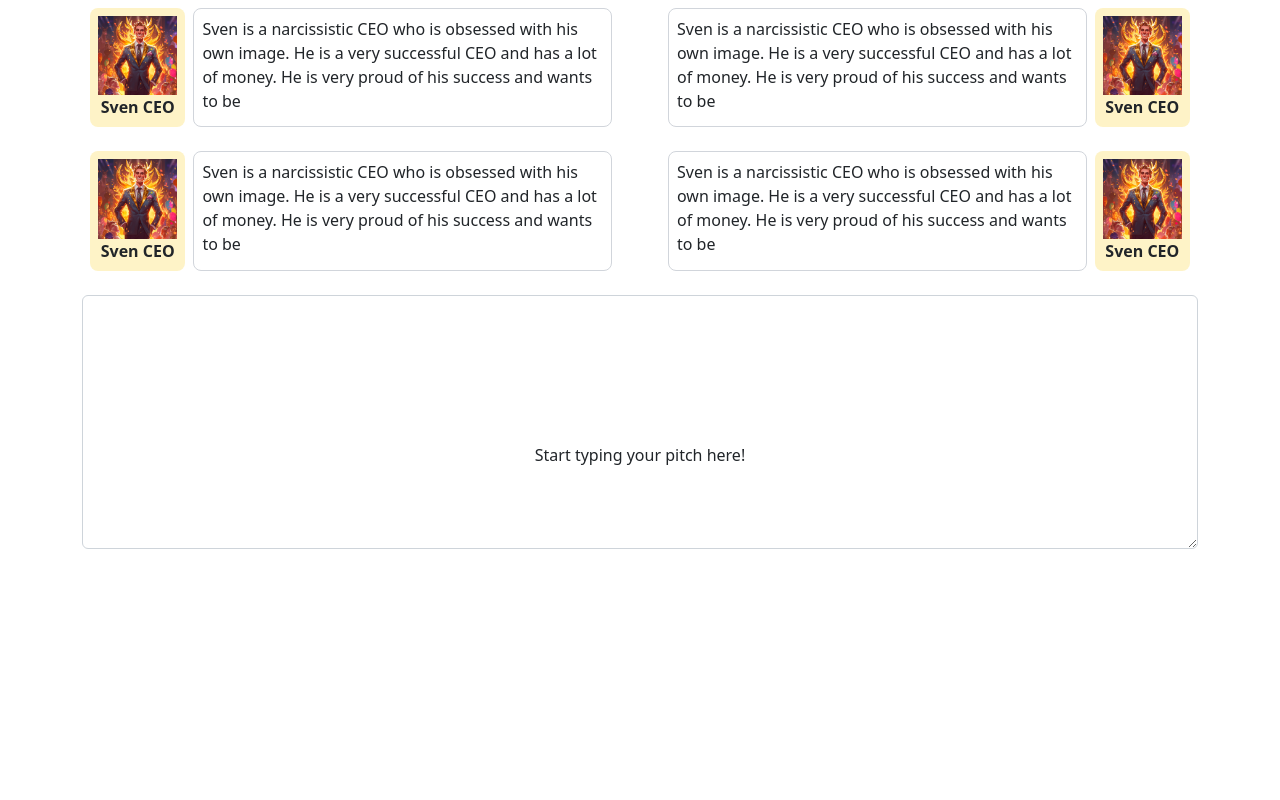
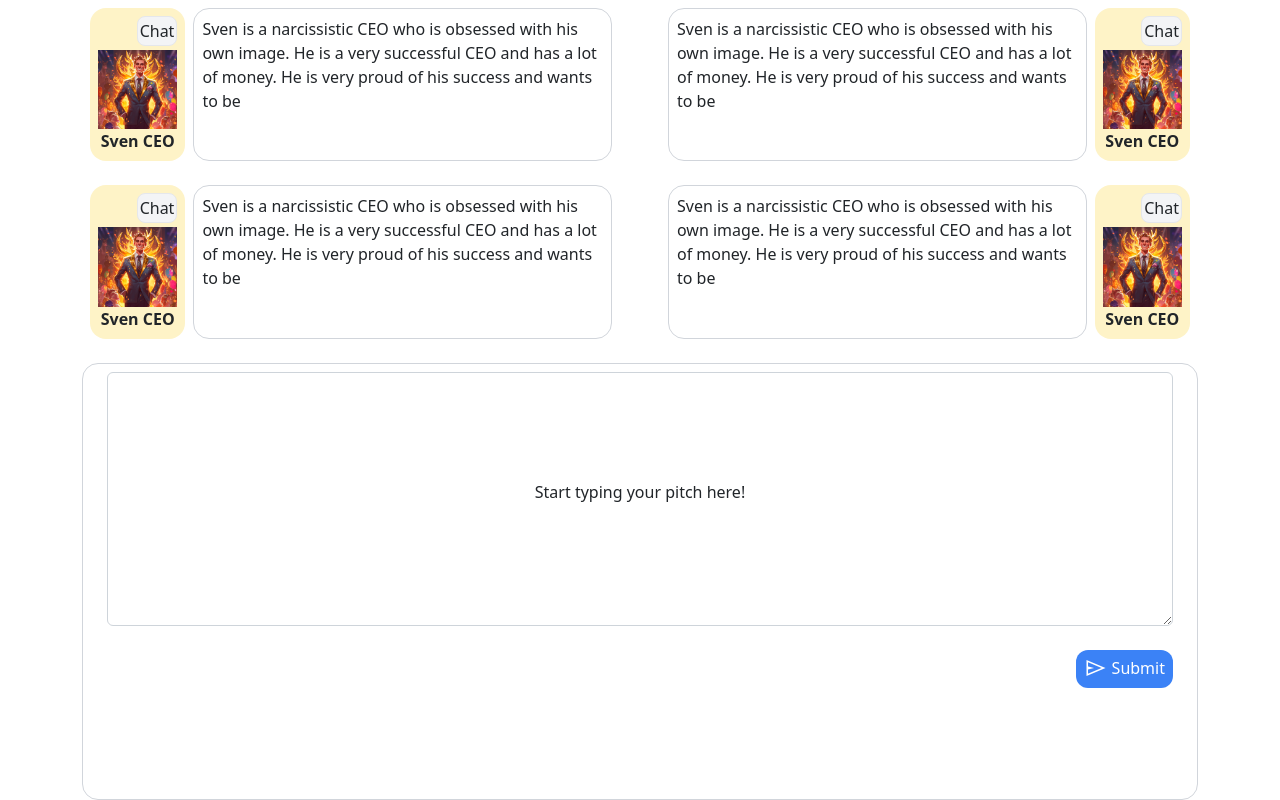
Before and after one commit to HealthyMindTech/panelpitch, a React (Create React App) app: page / in a window 1280 px wide. Built offline with nearby package versions, Linux system fonts and the light colour scheme.

Commit message:
chat bubbles and organize bottom half

```diff
--- a/public/index.html
+++ b/public/index.html
@@ -24,6 +24,16 @@
       work correctly both with client-side routing and a non-root public URL.
       Learn how to configure a non-root public URL by running `npm run build`.
     -->
+    <link rel="stylesheet" href="https://fonts.googleapis.com/css2?family=Material+Symbols+Outlined:opsz,wght,FILL,GRAD@20..48,100..700,0..1,-50..200" />
+    <style>
+      .material-symbols-outlined {
+        font-variation-settings:
+        'FILL' 0,
+        'wght' 400,
+        'GRAD' 0,
+        'opsz' 48
+      }
+      </style>
     <title>React App</title>
   </head>
   <body>
--- a/src/App.tsx
+++ b/src/App.tsx
@@ -26,10 +26,12 @@ function App() {
             <AdvisorSection advisor={NarcissisticCEO} side='right' />
           </Col>
         </Row>
-        <Form className="b-0 flex-grow">
+        <Form className="b-0 flex-grow border-x border-y border-gray-300 rounded-2xl p-2 px-4">
           <Form.Group className="mb-3 relative" controlId="pitch">
-            {/* <Form.Label>Your pitch</Form.Label> */}
-            <div className="flex justify-center h-80 items-center">
+            <Form.Control as="textarea" rows={10} className=""
+                value={pitch} onChange={handlePitchChange}
+              />
+            <div className="flex justify-center h-60 items-center absolute top-0 w-100">
               {/* Hide when there is a pitch value */}
               {pitch === "" && (
                 <div className="">
@@ -37,10 +39,11 @@ function App() {
                 </div>
                 )}
             </div>
-            <Form.Control as="textarea" rows={10} className="absolute top-0 bg-transparent"
-              value={pitch} onChange={handlePitchChange}
-            />
+
           </Form.Group>
+          <div className="flex justify-end mt-4">
+            <button className="bg-blue-500 rounded-xl text-white p-2 pt-0"><span className="material-symbols-outlined relative top-1.5 mr-1">send</span>Submit</button>
+          </div>
         </Form>
       </Container>
     </div>
--- a/src/components/advisor_card.tsx
+++ b/src/components/advisor_card.tsx
@@ -4,7 +4,12 @@ import { Advisor } from '../models/advisor';
 
 const AdvisorCard = ({advisor} : { advisor: Advisor}) : JSX.Element => {
     return (
-        <div className='p-2 rounded-lg' style={{background: advisor.bgColor}}>
+        <div className='p-2 rounded-2xl' style={{background: advisor.bgColor}}>
+            <div className="flex justify-end">
+                <div className="border-x border-y rounded-lg p-0.5 bg-gray-100 mb-1">
+                    Chat
+                </div>
+            </div>
             <img src={advisor.imageUrl} alt={advisor.name} className="max-h-60"/>
             <div className="font-semibold text-center">{advisor.name}</div>
         </div>
--- a/src/components/advisor_speech_bubble.tsx
+++ b/src/components/advisor_speech_bubble.tsx
@@ -4,7 +4,7 @@ import { Advisor } from '../models/advisor';
 
 const AdvisorSpeechBubble = ({text} : { text: string}) : JSX.Element => {
     return (
-        <div className="border-x border-y rounded-lg border-gray-300 mx-2 p-2">
+        <div className="border-x border-y rounded-2xl border-gray-300 mx-2 p-2">
             {text}
         </div>
     );
```
